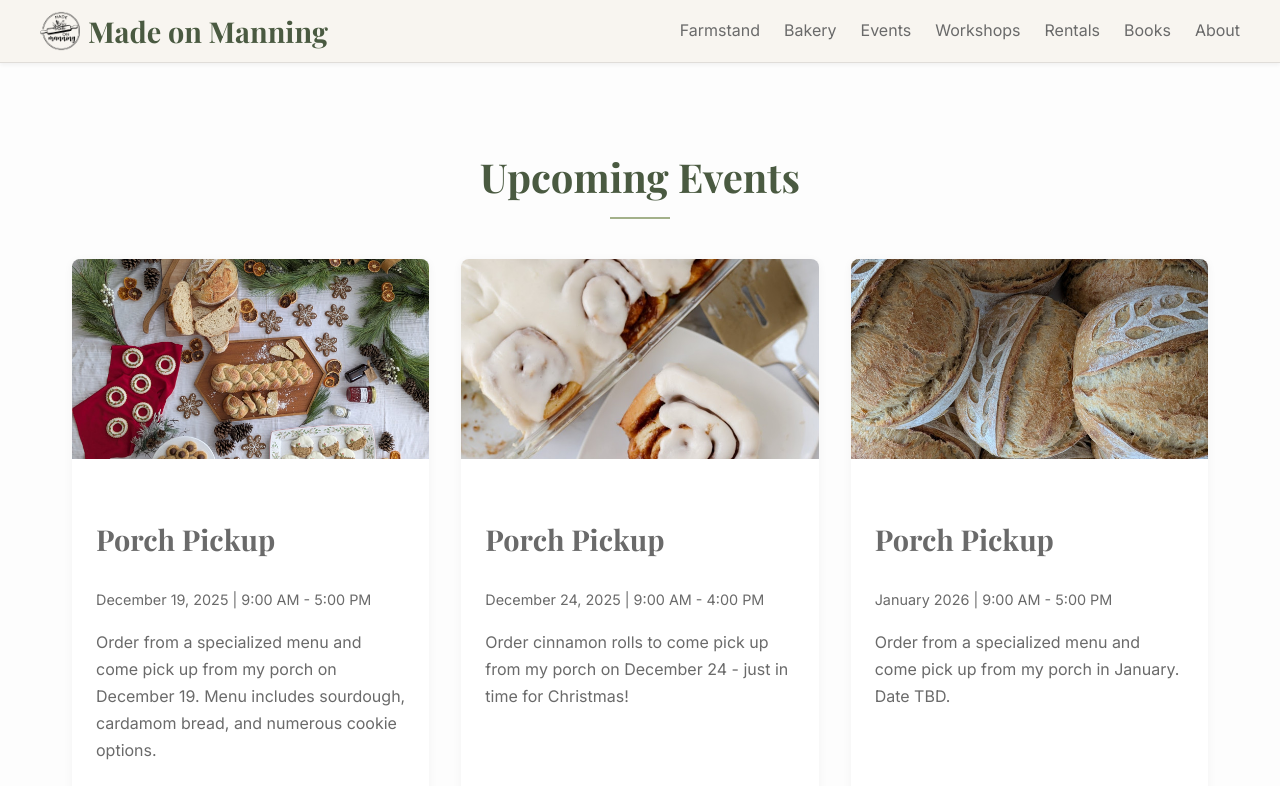
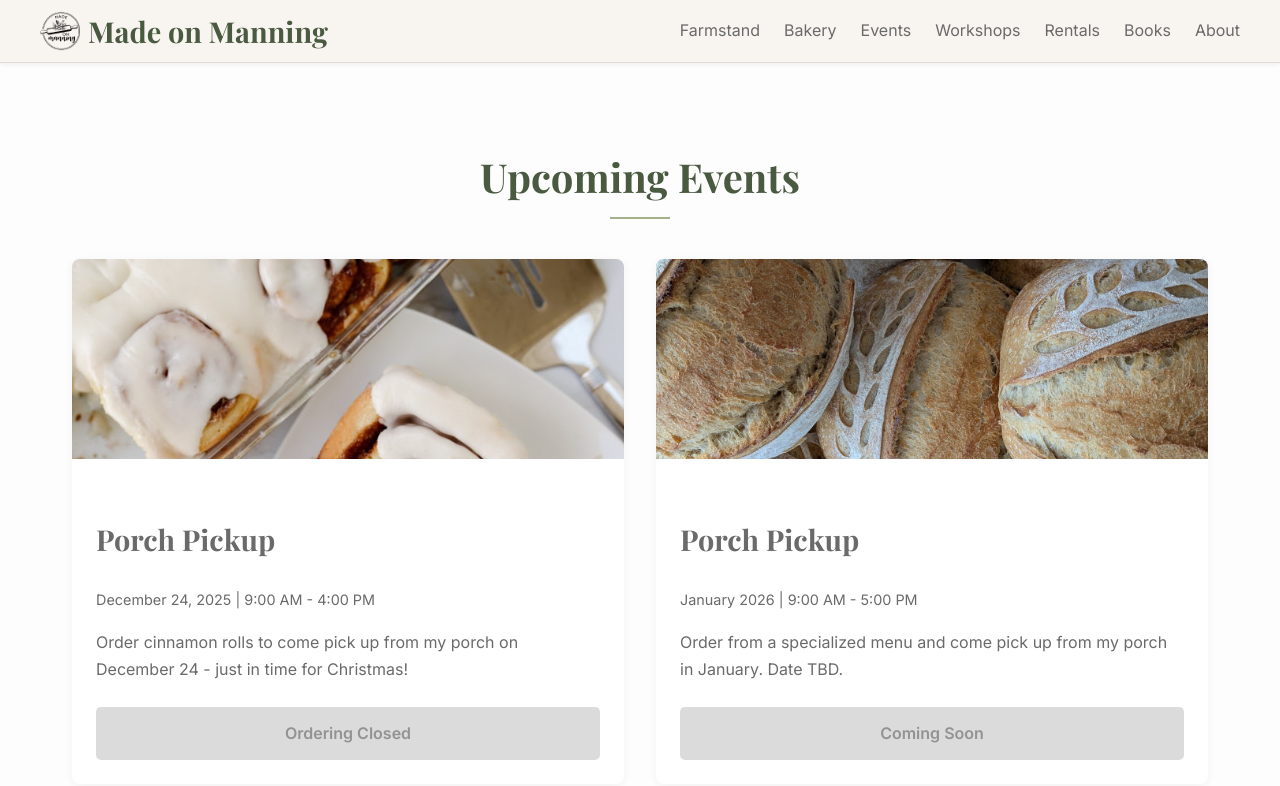
Before and after one commit to madeonmanning/madeonmanning.github.io, a Next.js app: page /events in a window 1280 px wide. Shown: the top 786 px of the page. Built offline with nearby package versions, Linux system fonts and the light colour scheme; a web font is replaced by a local one.

Commit message:
update events page for december

```diff
--- a/app/events/page.jsx
+++ b/app/events/page.jsx
@@ -19,7 +19,7 @@ function Events() {
       link: '#',
       linkText: 'Orders Full'
     },*/
-    {
+    /*{
       id: 2,
       image: '/events-porchpickup-dec.jpg',
       date: 'December 19, 2025',
@@ -28,7 +28,7 @@ function Events() {
       description: 'Order from a specialized menu and come pick up from my porch on December 19. Menu includes sourdough, cardamom bread, and numerous cookie options.',
       link: '#',
       linkText: 'Ordering Closed'
-    },
+    },*/
     {
       id: 3,
       image: '/events-porchpickup-cinnamonrolls.jpg',
@@ -36,8 +36,8 @@ function Events() {
       time: '9:00 AM - 4:00 PM',
       title: 'Porch Pickup',
       description: 'Order cinnamon rolls to come pick up from my porch on December 24 - just in time for Christmas!',
-      link: 'https://docs.google.com/forms/d/e/1FAIpQLSeDIM0v8FLxI2eoDhIXdXg6fuc4zazR41uG-Un4p0LJm5SIjA/viewform?usp=header',
-      linkText: 'Order Here'
+      link: '#',
+      linkText: 'Ordering Closed'
     },
     {
       id: 4,
```
